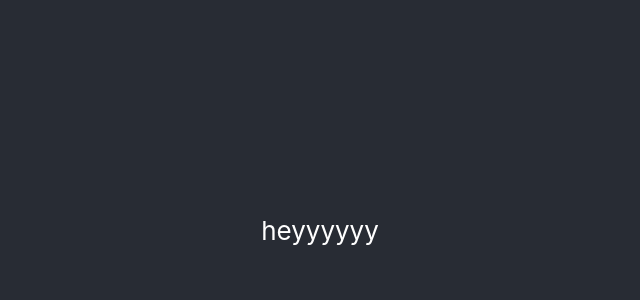
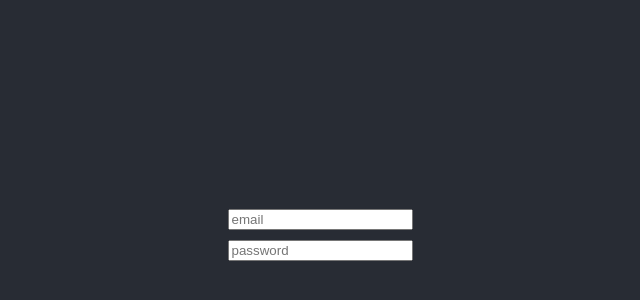
Before and after one commit to JunaedAbed/react-hooks-tutorial, a React (Create React App) app: page / in a window 1280 px wide. Shown: the part 170-470 px from the top of the page, without its empty margins (320-960 px from the left). Built offline with nearby package versions, Linux system fonts and the light colour scheme.

Commit message:
useState tut

```diff
--- a/src/App.js
+++ b/src/App.js
@@ -1,11 +1,21 @@
-import logo from './logo.svg';
+import React, {useState} from 'react';
 import './App.css';
+import { useForm } from './useForm';
 
 function App() {
+
+  const [values, handleChange] = useForm({email: '', password: ''});
+
+
   return (
     <div className="App">
       <header className="App-header">
-        <div>heyyyyyy</div>
+
+        <div>
+          <div><input name='email' placeholder='email' value={values.email} onChange={handleChange} /></div>
+          <div><input name='password' type='password' placeholder='password' value={values.password} onChange={handleChange} /></div>
+        </div>
+
       </header>
     </div>
   );
--- /dev/null
+++ b/src/useForm.js
@@ -0,0 +1,13 @@
+import {useState} from 'react';
+
+export const useForm = (initValues) => {
+    const [values, setValues] = useState(initValues);
+
+    return [values,
+        e => {
+            setValues({
+                ...values,
+                [e.target.name]: e.target.value
+            })
+    }];
+}
```
Also changed, not shown: 1 other file (tests, documents, lock files or other folders).
